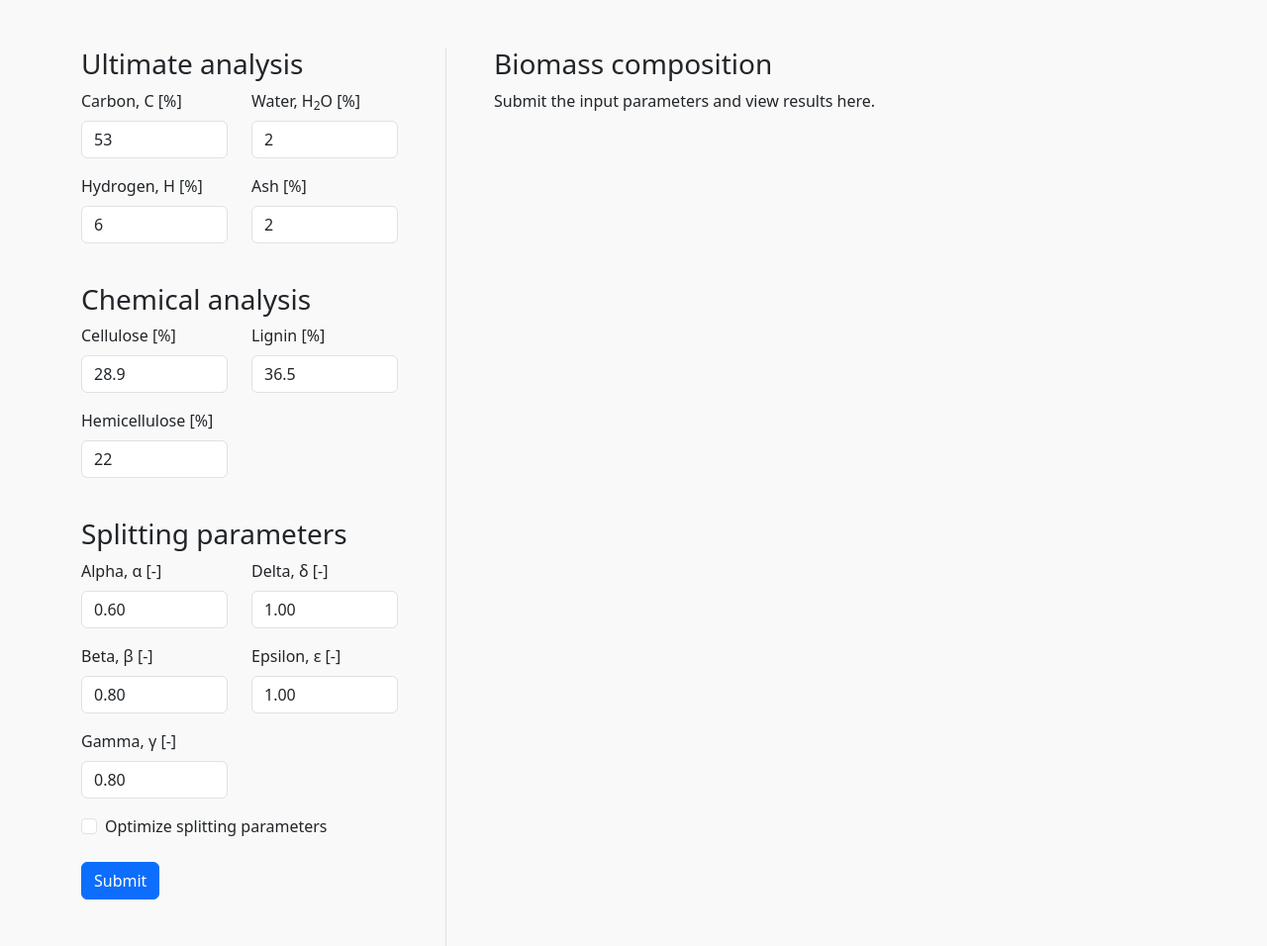
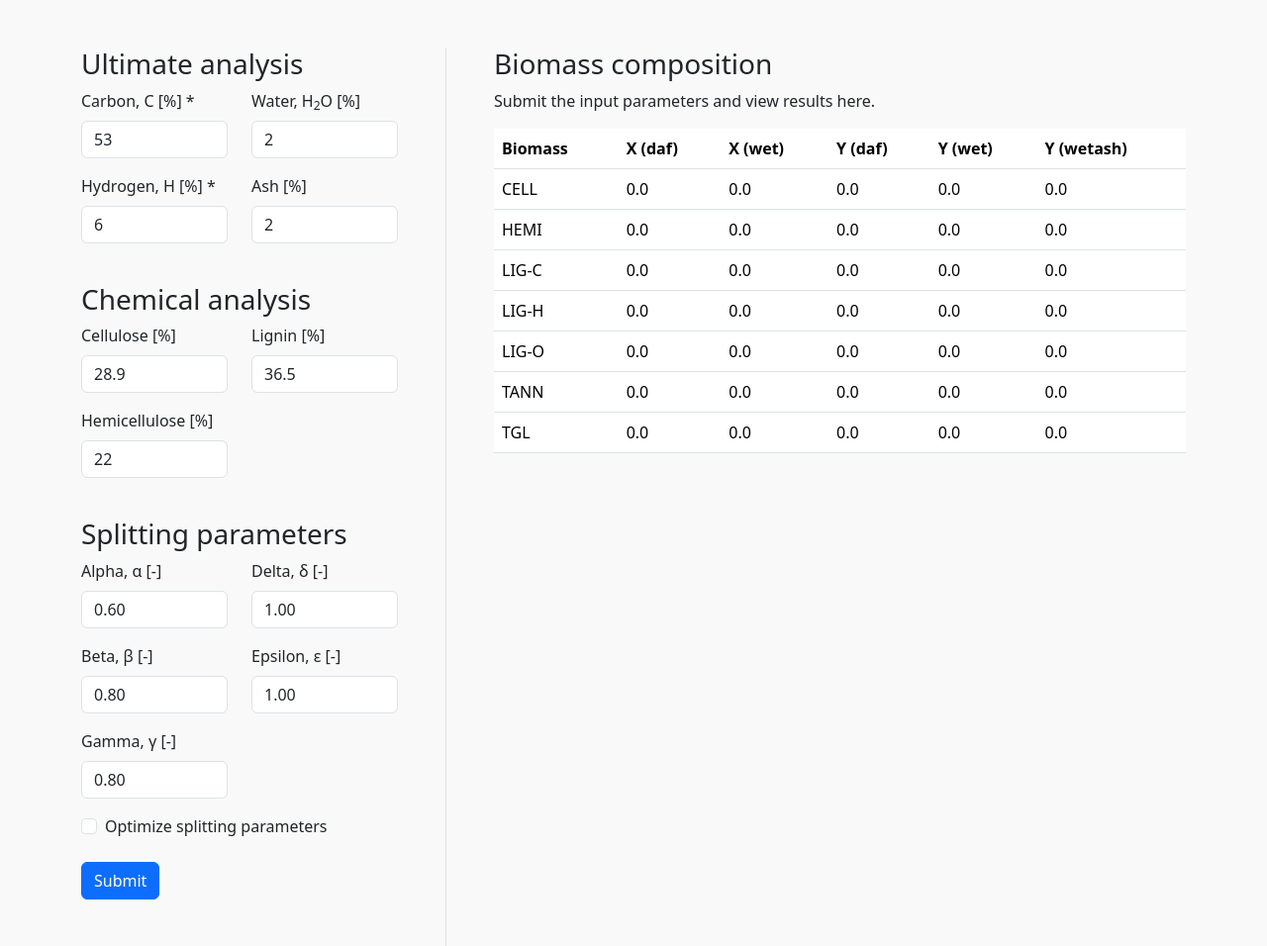
Before and after one commit to wigging/biocomp, a Python web app: template src/biocomp/templates/index.html in a window 1280 px wide. Shown: the part 57-1013 px from the top of the page at 99% size. Run offline with Jinja, Linux system fonts and the light colour scheme; the template is opened without the code that fills it, so the values that code supplies are empty; some libraries are stand-ins or nearby versions.

Commit message:
Remove plotly logo and add empty results table

```diff
--- a/src/biocomp/static/graph.js
+++ b/src/biocomp/static/graph.js
@@ -6,10 +6,10 @@ function newGraph(yc, yh, rm1, rm2, rm3) {
   const trace1 = {
     x: [0.4444, 0.5921, 0.6977, 0.7634],
     y: [0.0617, 0.0395, 0.0543, 0.1116],
-    name: "Biomass Region",
+    name: "Characterization Region",
     mode: "markers+text",
     type: "scatter",
-    text: ["cell", "tann", "ligc", "tgl"],
+    text: ["CELL", "TANN", "LIG-C", "TGL"],
     textposition: ["top", "bottom", "bottom", "right"],
     fill: "toself",
   };
@@ -19,7 +19,7 @@ function newGraph(yc, yh, rm1, rm2, rm3) {
     y: [0.0606, 0.0521, 0.0642],
     mode: "markers+text",
     type: "scatter",
-    text: ["hemi", "ligo", "ligh"],
+    text: ["HEMI", "LIG-O", "LIG-H"],
     textposition: ["bottom", "bottom", "top"],
     showlegend: false,
   };
@@ -76,7 +76,7 @@ function newGraph(yc, yh, rm1, rm2, rm3) {
     },
   };
 
-  const config = { responsive: true };
+  const config = { displaylogo: false, responsive: true };
 
   Plotly.newPlot("graph", [trace1, trace2, trace3, trace4], layout, config);
 }
--- a/src/biocomp/templates/index.html
+++ b/src/biocomp/templates/index.html
@@ -16,14 +16,13 @@
   <div class="row">
     <div class="col-md-4 pe-md-5">
       <form hx-post="/params" hx-target="#results" hx-swap="outerHTML">
-
         <h3>Ultimate analysis</h3>
         <div class="row">
           <div class="col-md">
-            <label class="form-label" for="carbonInput">Carbon, C [&percnt;]</label>
+            <label class="form-label" for="carbonInput">Carbon, C [&percnt;] *</label>
             <input type="number" class="form-control mb-3" id="carbonInput" name="carbon" value="53">
 
-            <label class="form-label" for="hydrogenInput">Hydrogen, H [&percnt;]</label>
+            <label class="form-label" for="hydrogenInput">Hydrogen, H [&percnt;] *</label>
             <input type="number" class="form-control mb-3" id="hydrogenInput" name="hydrogen" value="6">
           </div>
           <div class="col-md">
@@ -75,13 +74,87 @@
           <input type="checkbox" class="form-check-input" id="optInput" name="optimize">
           <label class="form-check-label" for="optInput">Optimize splitting parameters</label>
         </div>
+
         <button type="submit" class="btn btn-primary mb-5">Submit</button>
       </form>
     </div>
     <div class="col-md border-start ps-md-5">
       <h3>Biomass composition</h3>
+
       <div id="results">
         <p>Submit the input parameters and view results here.</p>
+
+        <table class="table">
+          <thead>
+            <tr>
+              <th>Biomass</th>
+              <th>X (daf)</th>
+              <th>X (wet)</th>
+              <th>Y (daf)</th>
+              <th>Y (wet)</th>
+              <th>Y (wetash)</th>
+            </tr>
+          </thead>
+          <tbody>
+            <tr>
+              <td>CELL</td>
+              <td>0.0</td>
+              <td>0.0</td>
+              <td>0.0</td>
+              <td>0.0</td>
+              <td>0.0</td>
+            </tr>
+            <tr>
+              <td>HEMI</td>
+              <td>0.0</td>
+              <td>0.0</td>
+              <td>0.0</td>
+              <td>0.0</td>
+              <td>0.0</td>
+            </tr>
+            <tr>
+              <td>LIG-C</td>
+              <td>0.0</td>
+              <td>0.0</td>
+              <td>0.0</td>
+              <td>0.0</td>
+              <td>0.0</td>
+            </tr>
+            <tr>
+              <td>LIG-H</td>
+              <td>0.0</td>
+              <td>0.0</td>
+              <td>0.0</td>
+              <td>0.0</td>
+              <td>0.0</td>
+            </tr>
+            <tr>
+              <td>LIG-O</td>
+              <td>0.0</td>
+              <td>0.0</td>
+              <td>0.0</td>
+              <td>0.0</td>
+              <td>0.0</td>
+            </tr>
+            <tr>
+              <td>TANN</td>
+              <td>0.0</td>
+              <td>0.0</td>
+              <td>0.0</td>
+              <td>0.0</td>
+              <td>0.0</td>
+            </tr>
+            <tr>
+              <td>TGL</td>
+              <td>0.0</td>
+              <td>0.0</td>
+              <td>0.0</td>
+              <td>0.0</td>
+              <td>0.0</td>
+            </tr>
+          </tbody>
+        </table>
+
         <div id="graph" style="max-width:600px;" hx-preserve></div>
       </div>
     </div>
```
